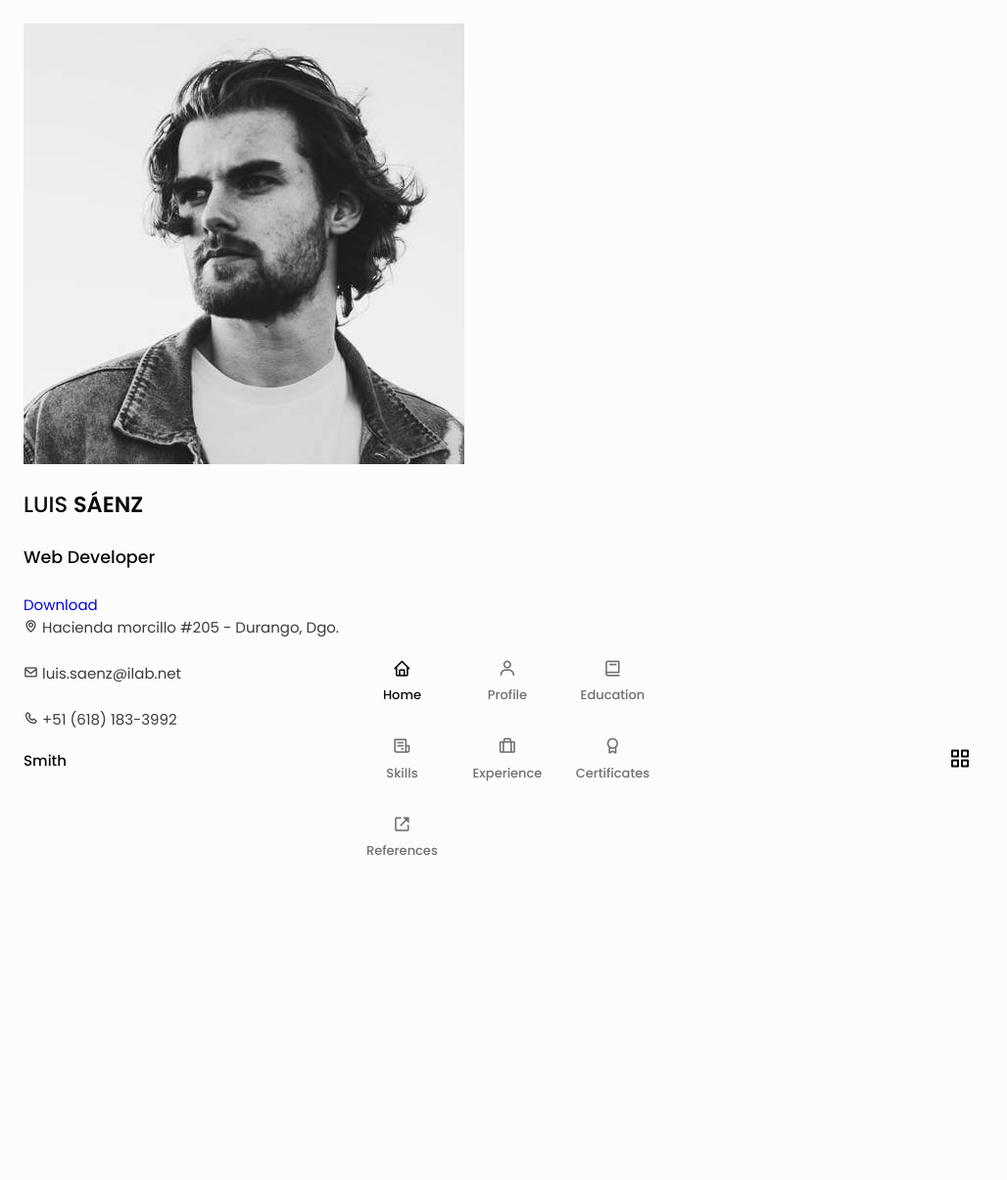
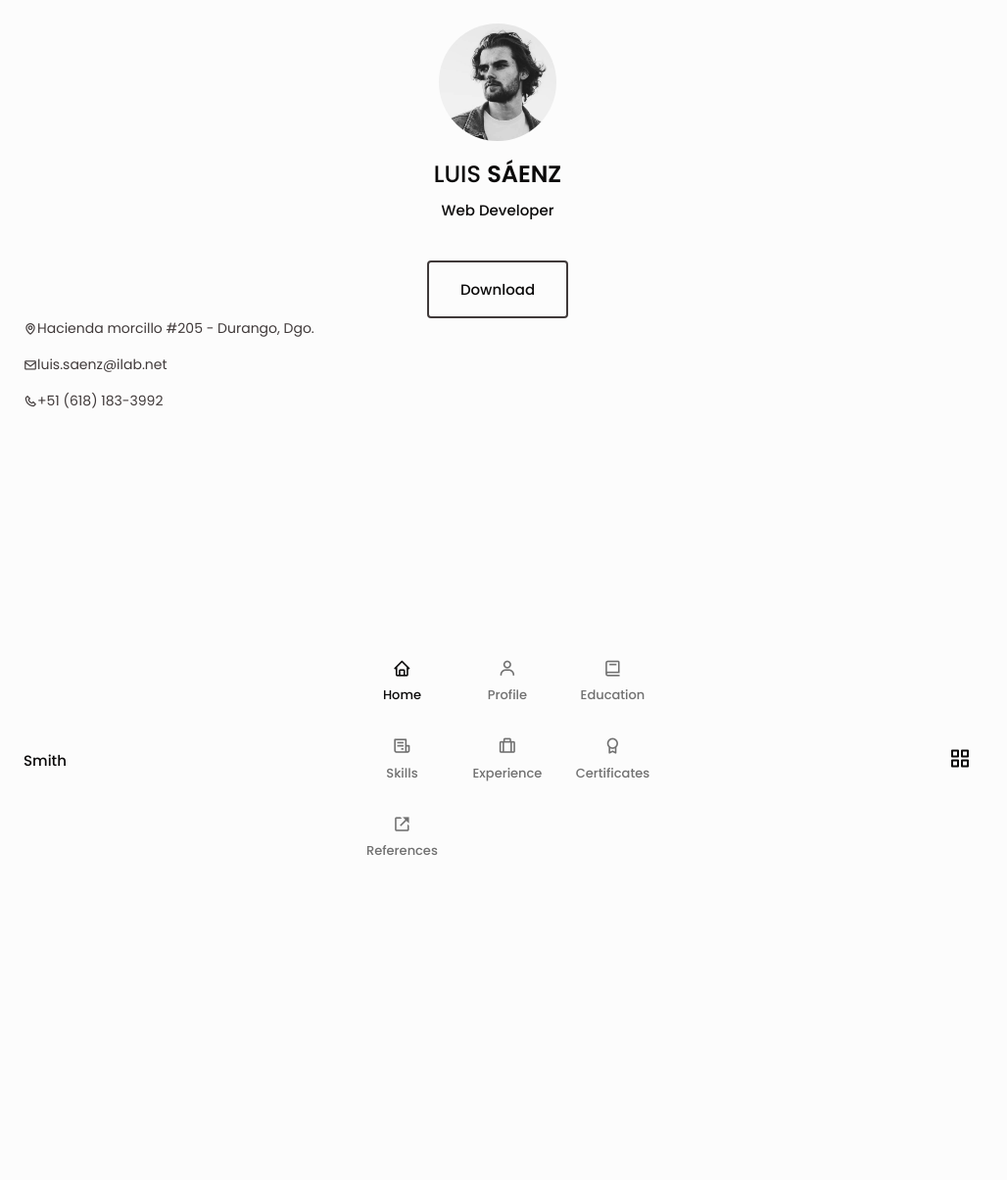
Before and after one commit to luisdavidsj/CVResponsivo, a plain HTML site: page index.html in a window 1280 px wide. Shown: the whole page at 98% size, without its empty margins (0-1028 px from the left). After the commit the page ends 924 px from the top, so only its background shows below. Drawn offline with nearby package versions, Linux system fonts and the light colour scheme.

Commit message:
Home terminado

```diff
--- a/assets/css/styles.css
+++ b/assets/css/styles.css
@@ -201,6 +201,66 @@ img {
 }
 
 /*========== HOME ==========*/
+.home {
+  position: relative;
+}
+
+.home__container {
+  gap: 3rem;
+}
+
+.home__data {
+  gap: 0.5rem;
+  text-align: center;
+}
+
+.home__img {
+  width: 120px;
+  height: 120px;
+  border-radius: 50%;
+  justify-self: center;
+  margin-bottom: var(--mb-1);
+}
+
+.home__title {
+  font-size: var(--h1-font-size);
+}
+
+.home__profession {
+  font-size: var(--normal-font-size);
+  margin-bottom: var(--mb-1);
+}
+
+.home__address {
+  gap: 1rem;
+}
+
+.home__information {
+  display: flex;
+  align-items: center;
+  font-size: var(--small-font-size);
+}
+
+.home__icon {
+  font-size: 1.2rem;
+  margin-right: 0.25rem;
+}
+
+.home__button-movil {
+  display: inline-block;
+  border: 2px solid var(--text-color);
+  color: var(--title-color);
+  padding: 1rem 2rem;
+  border-radius: 0.25rem;
+  transition: 0.3s;
+  font-weight: var(--font-medium);
+  margin-top: var(--mb-3);
+}
+
+.home__button-movil:hover {
+  background-color: var(--text-color);
+  color: var(--container-color);
+}
 
 /*========== SOCIAL ==========*/
 
@@ -221,4 +281,4 @@ img {
 /*========== MEDIA QUERIES ==========*/
 /* For small devices, menu two columns */
 
-/* Classes modified for large screen size */
+/* Classes modified for large screen size */ ;
```
